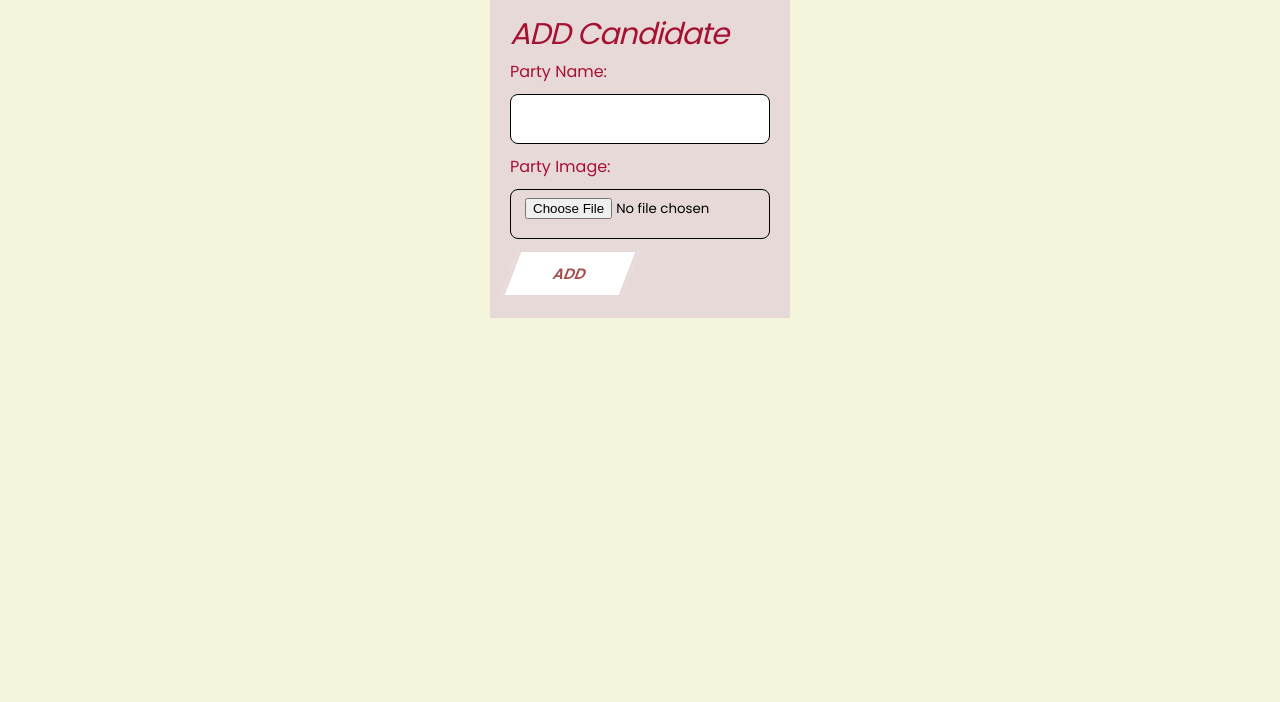
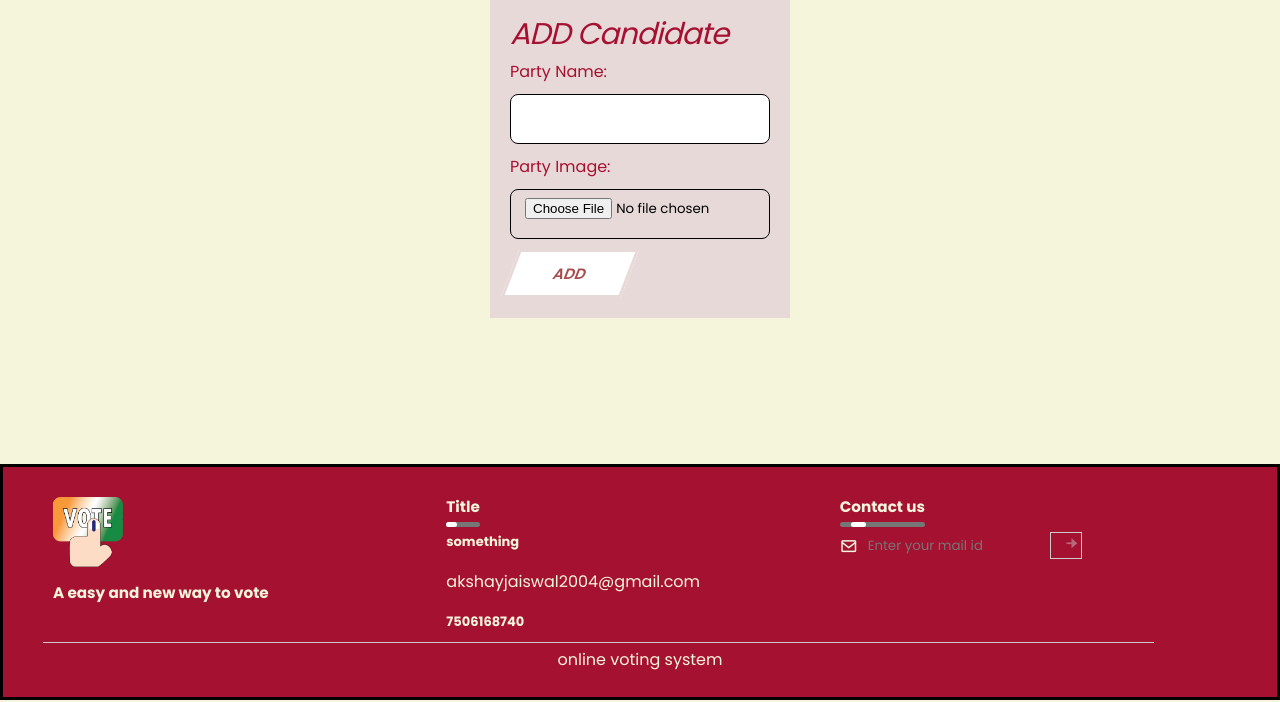
Before and after one commit to AKJaiswal24/Test, a PHP site: page /api/add_candidate.html in a window 1280 px wide. Shown: the part 98-800 px from the top of the page. Run offline with PHP 8.4, Linux system fonts and the light colour scheme.

Commit message:
Add files via upload

```diff
--- a/Note.html
+++ b/Note.html
@@ -71,7 +71,7 @@
 
   <section class="home-section">
 
-    <footer>
+    <footer class="footer">
       <div class="frow">
           <div class="col">
               <img src="logo.png" class="logo" alt="" srcset="">
--- a/api/add_candidate.html
+++ b/api/add_candidate.html
@@ -4,6 +4,7 @@
     <meta charset="UTF-8">
     <meta name="viewport" content="width=device-width, initial-scale=1.0">
     <title>Document</title>
+    <link href='https://unpkg.com/boxicons@2.0.7/css/boxicons.min.css' rel='stylesheet'>
     <link rel="stylesheet" href="../style.css">
 </head>
 <body>
@@ -43,5 +44,30 @@
         </div>
     </center>
 
+    <footer class="footer">
+        <div class="frow">
+            <div class="col">
+                <img src="../logo.png" class="logo" alt="" srcset="">
+                <h3>A easy and new way to vote </h3>
+            </div>
+            <div class="col">
+                <h3>Title<div class="underline"><span></span></div> </h3>
+                <h4>something</h4>
+                <p class="email_id">akshayjaiswal2004@gmail.com</p>
+                <h4>7506168740</h4>
+            </div>
+            <div class="col">
+                <h3>Contact us <div class="underline"><span></span></div> </h3>
+                <form action="">
+                    <i class='bx bx-envelope'></i>
+                    <input type="email" placeholder="Enter your mail id" required>
+                    <button type="submit"><i class='bx bxs-right-arrow-alt bx-fade-right'></i></button>
+                </form>
+            </div>
+        </div>
+        <hr>
+        <p class="rights">online voting system</p>
+    </footer>
+
 </body>
 </html>
--- a/form.html
+++ b/form.html
@@ -35,7 +35,7 @@
     </div>
 </center>
 
-<footer>
+<footer class="footer">
     <div class="frow">
         <div class="col">
             <img src="logo.png" class="logo" alt="" srcset="">
--- a/index.html
+++ b/index.html
@@ -104,7 +104,7 @@
 
     </div> -->
 
-    <footer>
+    <footer class="footer">
         <div class="frow">
             <div class="col">
                 <img src="logo.png" class="logo" alt="" srcset="">
--- a/style.css
+++ b/style.css
@@ -700,7 +700,7 @@ span {
 @media(max-width: 460px) {
   .party_nm {
     margin: 5px;
-    font-size: 1.3rem;
+    font-size: 15px;
   }
 }
 
@@ -719,7 +719,7 @@ span {
   padding: 20px;
   box-shadow: 10px 10px 15px rgba(0, 0, 0, 0.4);
 }
-/* .inner_contain{
+/* .member_contain{
   width: 400px;
 } */
 
@@ -755,17 +755,17 @@ span {
   margin: 7px;
 }
 
-.candidate_list2{
+/* .candidate_list2{
   background: var(--primary-color-hover);
   border: 1px solid black;
   border-radius: 15px;
   width: 200px;
   font-size: 10px;
-  margin: 2rem;
-  margin-left: 5rem;
-  padding: 20px;
+  margin: 1.2rem 0;
+  /* margin-left: 5rem; */
+  /* padding: 20px;
   box-shadow: 10px 10px 15px rgba(0, 0, 0, 0.4);
-}
+} */
 
 
 
@@ -789,16 +789,16 @@ span {
 /*                        footer                         */
 
 
-
-footer {
+footer{
+  background: var(--text-color);
+  color: var(--primary-color);
+}
+.footer {
   width: 100%;
   position: absolute;
   border: solid #000;
   bottom: 2px;
-  background: var(--text-color);
-  color: var(--primary-color);
   padding: 20px;
-  border-radius: 0 140px 0 140px;
   font-size: 13px;
   line-height: 20px;
 }
@@ -903,6 +903,15 @@ footer hr{
 
 
 @media (max-width:700px){
+  .footer{
+     margin-top: 2rem;
+     bottom: unset;
+  }
+  .col{
+      flex-basis: 100%;
+  }
+}
+@media (max-width:700px){
   footer{
      margin-top: 2rem;
      bottom: unset;
@@ -916,11 +925,13 @@ footer hr{
 
 
 
+
 @media (max-width: 420px) {
   .sidebar li .tooltip {
     display: none;
   }
 }
+
 
 
 @media (max-width:580px){
```
Also changed, not shown: Candidate_list.php (+26 -3 lines), api/Status Check.html (+28 -0 lines), api/candidate24.php (+29 -1 lines), api/connect.php (+19 -1 lines).
